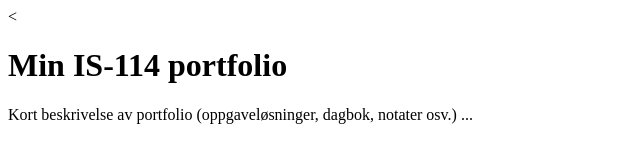
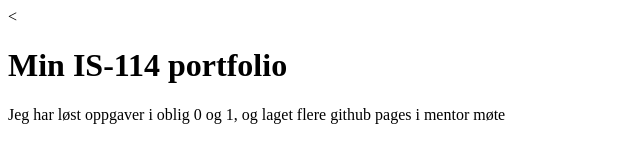
Before and after one commit to PerRai/PublicIT1, a plain HTML site: page docs/index.html in a window 1280 px wide. Shown: the whole page, without its empty margins (0-640 px from the left). Drawn offline with Linux system fonts and the light colour scheme.

Commit message:
oblig endringer

```diff
--- a/docs/index.html
+++ b/docs/index.html
@@ -8,6 +8,6 @@
 <</head>
 <body>
 <h1>Min IS-114 portfolio</h1>
-<p>Kort beskrivelse av portfolio (oppgaveløsninger, dagbok, notater osv.) ...
+<p> Jeg har løst oppgaver i oblig 0 og 1, og laget flere github pages i mentor møte
 </body>
 </html>
```
